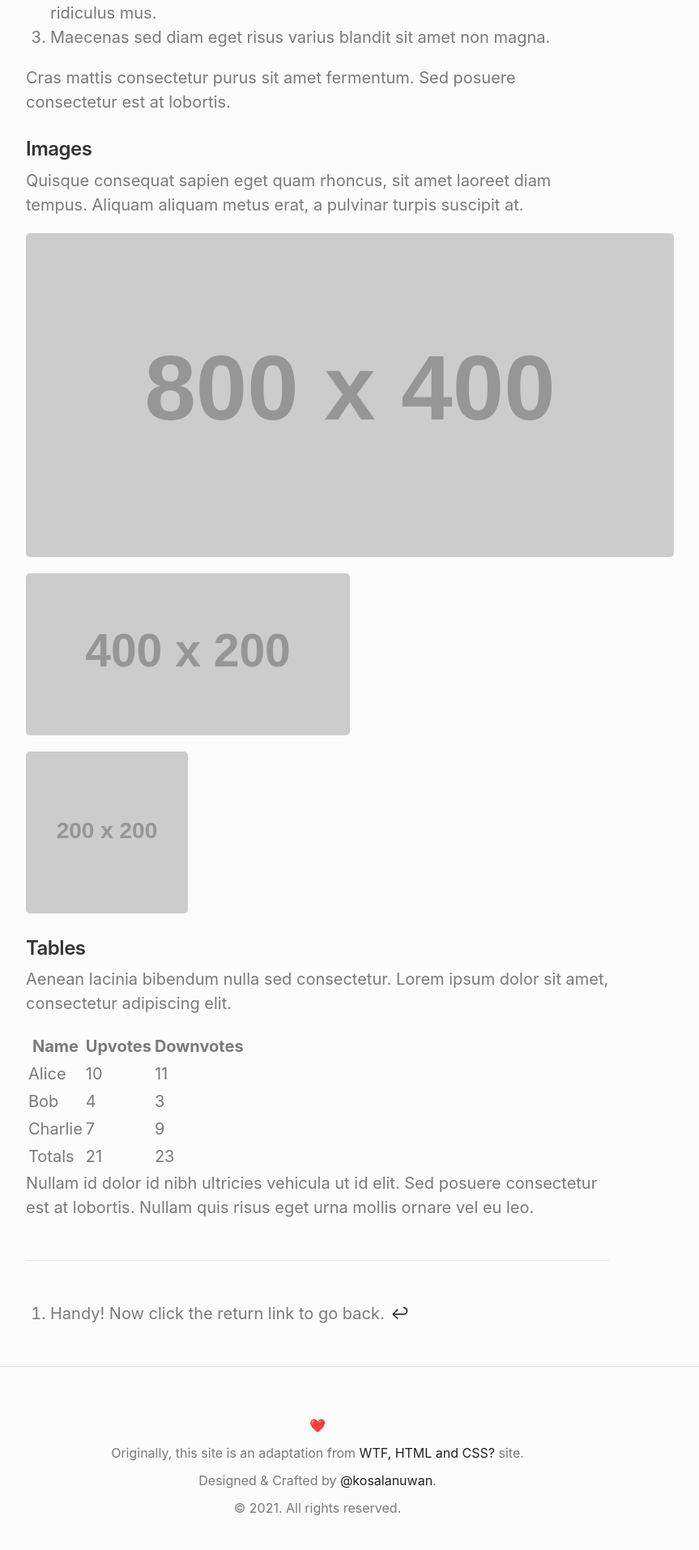
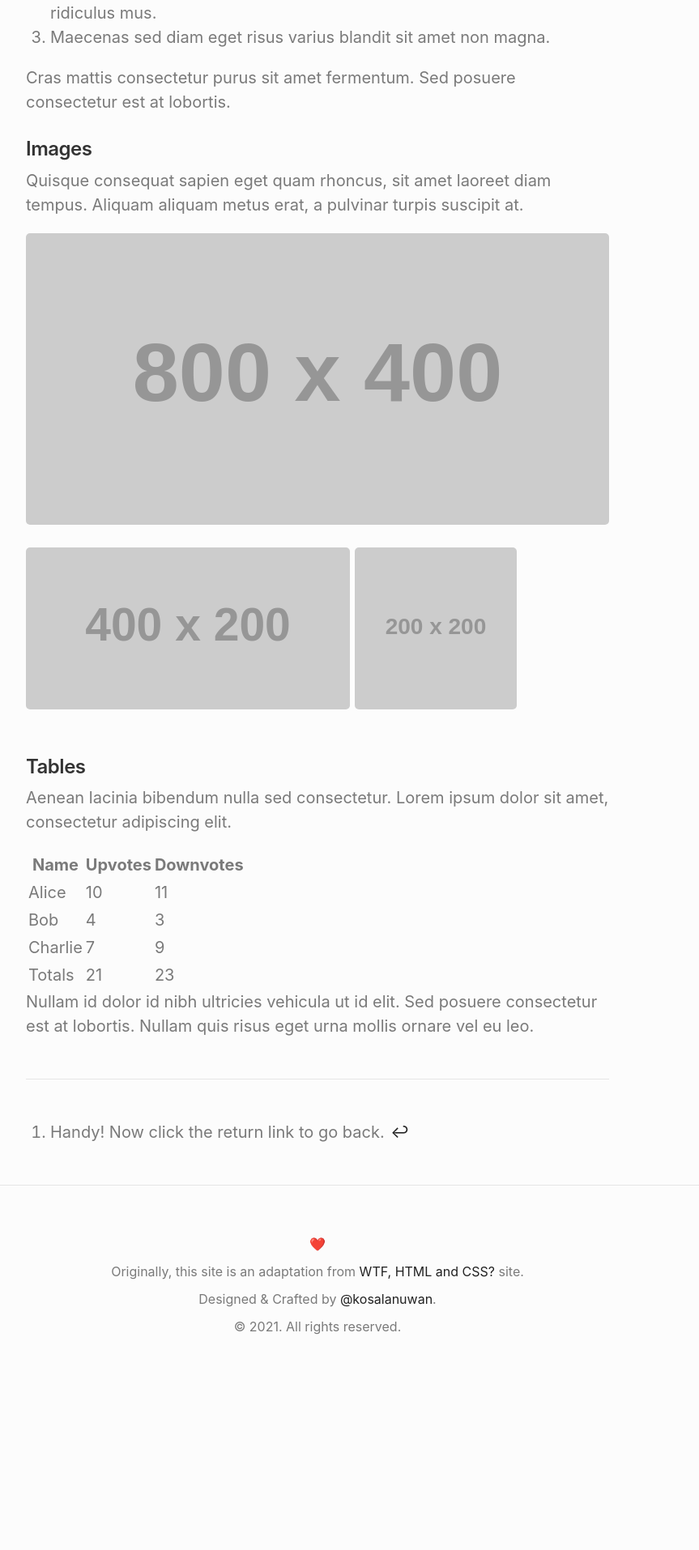
Before and after one commit to kosperera/jekyll-otto-theme, a Jekyll site: the page built from _posts/1979-07-17-example-content.md, in a window 1280 px wide. Shown: the part 2989-4903 px from the top of the page at 81% size, without its empty margins (248-1111 px from the left). Built offline with Jekyll 4.4.1, drawn with Linux system fonts in a browser that asks for light colours; emoji names are drawn with the system emoji font; some web fonts are replaced; comment, search, counter and statistics services are not loaded; after the commit the page ends 4679 px from its top, so only the background shows below that.

Commit message:
fix: images overflow the content width

```diff
--- a/_sass/otto/_scaffoldings.scss
+++ b/_sass/otto/_scaffoldings.scss
@@ -30,7 +30,7 @@ p {
 }
 
 img {
-    display: block;
+    max-width: 100%;
     margin: 0 0 1rem;
     border-radius: 0.25rem;
 }
```
